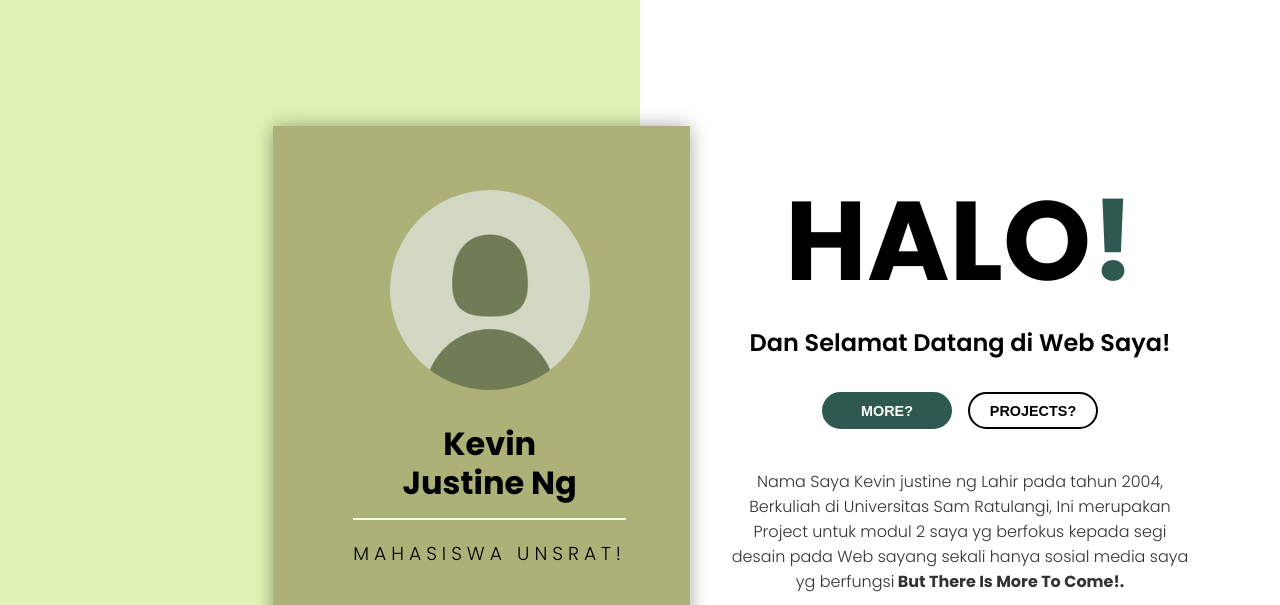
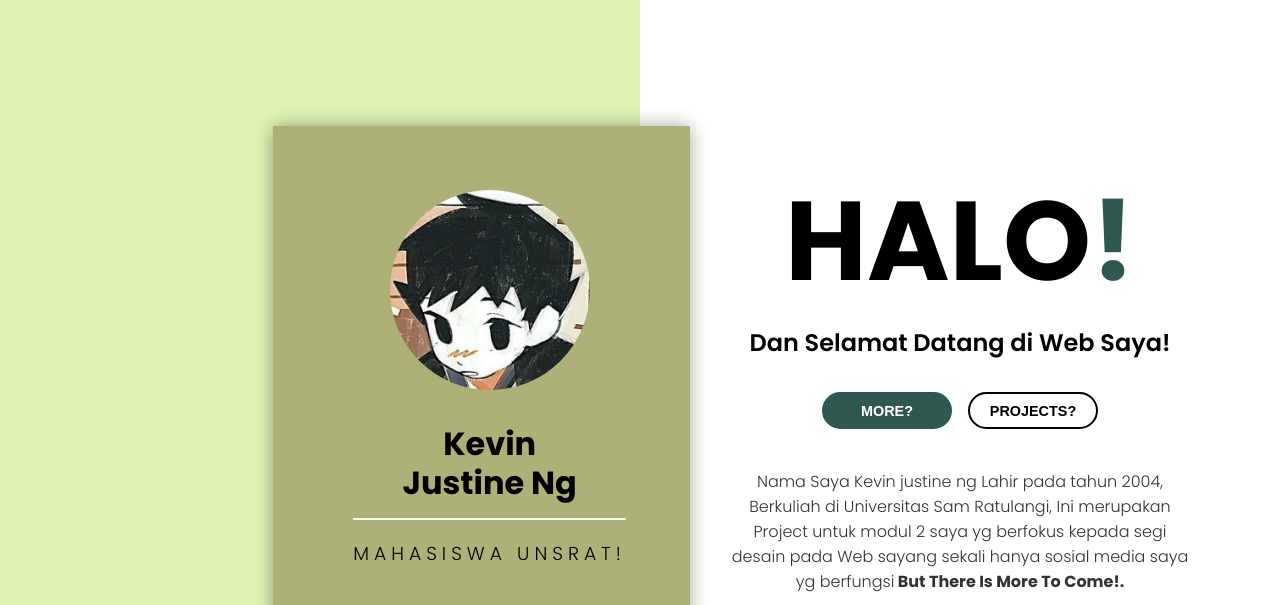
Before and after one commit to Kevinjustng/modul2kevinng, a plain HTML site: page index.html in a window 1280 px wide. Shown: the top 605 px of the page. Drawn offline with Linux system fonts and the light colour scheme.

Commit message:
Update index.html

```diff
--- a/index.html
+++ b/index.html
@@ -16,7 +16,7 @@
           <div>
             <div class = "shadow">
               <div class = "about-img">
-                <img src = "me3.jpg" alt = "about image">
+                <img src = "me2.jpg" alt = "about image">
               </div>
             </div>
 
```
